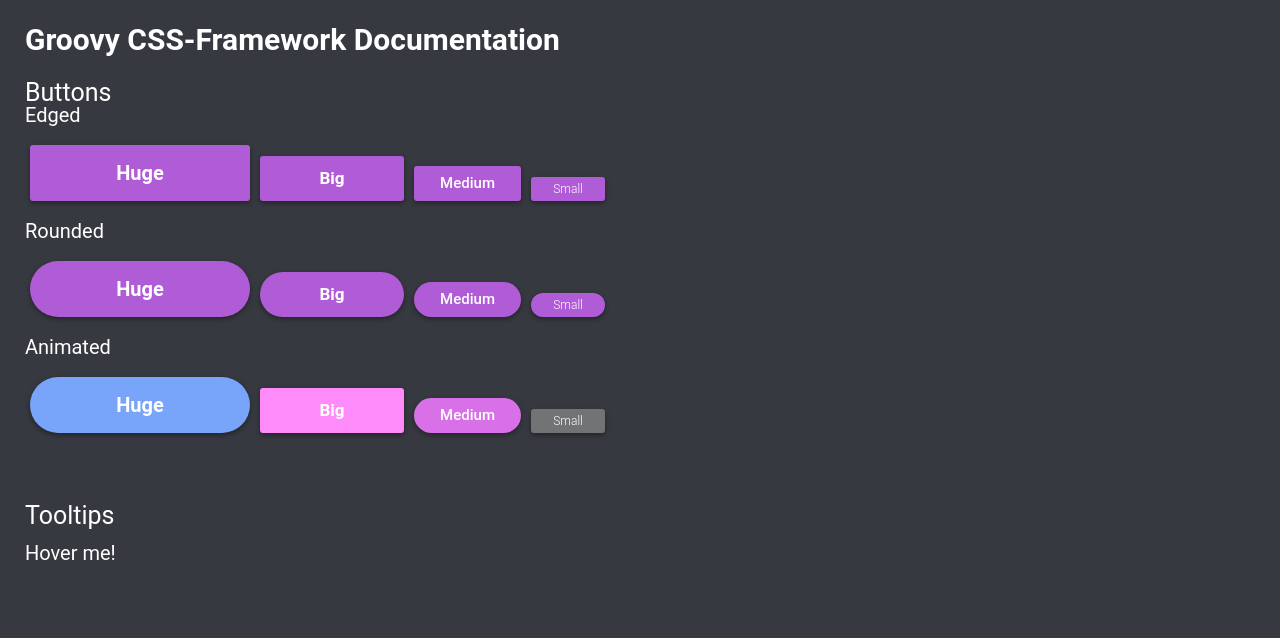
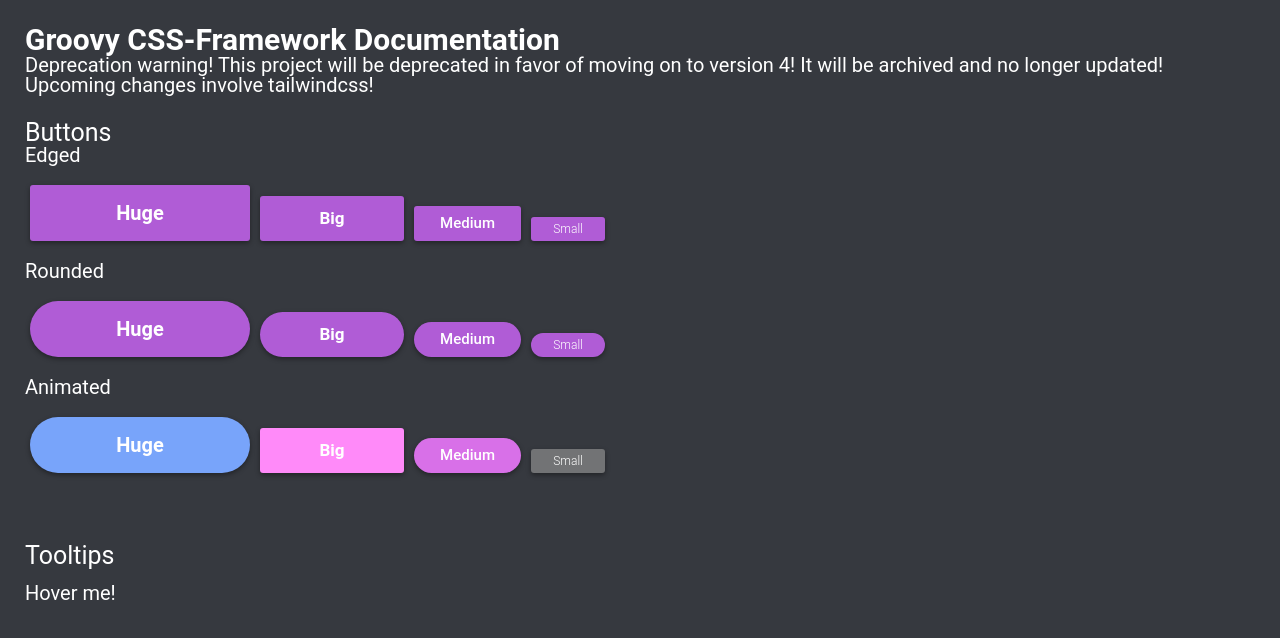
Before and after one commit to groovy-bot/css-framework, a website: page docs/index.html in a window 1280 px wide. Drawn offline with Linux system fonts and the light colour scheme.

Commit message:
chore: introduce deprecation process

```diff
--- a/docs/index.html
+++ b/docs/index.html
@@ -7,6 +7,7 @@
   <body>
     <main>
       <h1>Groovy CSS-Framework Documentation</h1>
+      <p>Deprecation warning! This project will be deprecated in favor of moving on to version 4! It will be archived and no longer updated! Upcoming changes involve tailwindcss!</p>
       <section>
         <h2>Buttons</h2>
         <h3>Edged</h3>
--- a/src/main.scss
+++ b/src/main.scss
@@ -1,3 +1,5 @@
+// DEPRECATED
+
 @charset "UTF-8";
 
 @import "utils/normalize";
```
